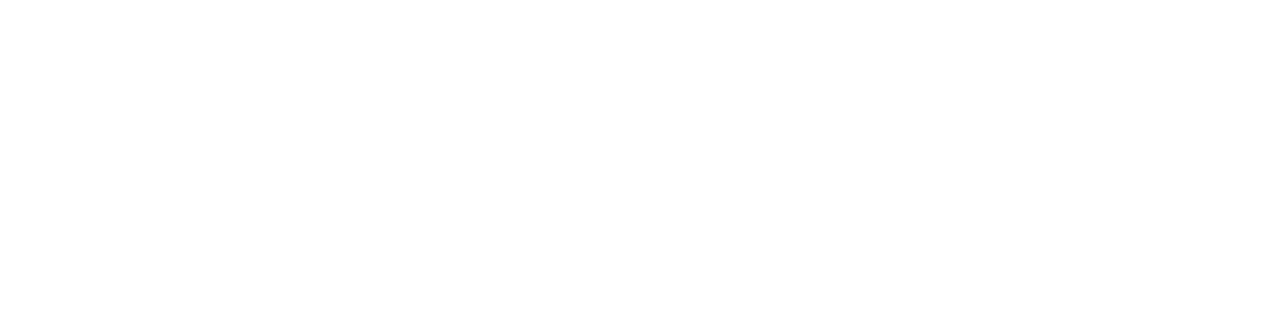
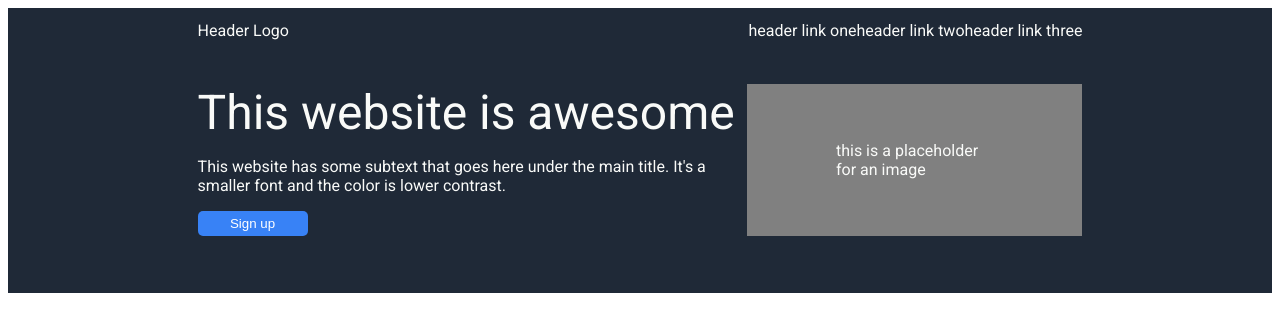
Before and after one commit to nuclrsnke/Landing-Page, a plain HTML site: page index.html in a window 1280 px wide. Drawn offline with Linux system fonts and the light colour scheme.

Commit message:
First section, still incomplete.

```diff
--- a/index.html
+++ b/index.html
@@ -1,11 +1,60 @@
 <!DOCTYPE html>
 <head>
+
+    <link rel="preconnect" href="https://fonts.googleapis.com">
+    <link rel="preconnect" href="https://fonts.gstatic.com" crossorigin>
+    <link href="https://fonts.googleapis.com/css2?family=Roboto&display=swap" rel="stylesheet">
+
     <link rel="stylesheet" type="text/css" href="style.css" media="screen" />
 </head>
 
 
 <body>
+    <div class="firstsection"> <!-- First section -->
 
+        <div class="header">
+            <div class="logo">
+                Header Logo
+            </div>
+
+            <div class="links">
+                <a href="">header link one</a>
+                <a href="">header link two</a>
+                <a href="">header link three</a>
+            </div>
+
+        </div>
+
+        <div class="text">
+            <div class="statementtext">
+                <p class="maintext">This website is awesome</p>
+                <p>This website has some subtext that goes here under the main title. It's a smaller font and the color is lower contrast.</p>
+                <button class="signup">Sign up</button>
+            </div>
+
+            <div class="image">
+                this is a placeholder for an image
+            </div>
+        </div>
+
+
+
+
+    </div>
+
+<div> <!-- Second section -->
+
+</div>
+
+<div> <!-- Third section -->
+
+
+</div>
+
+
+<div> <!--Fourth section -->
+
+</div>
 
 </body>
 
--- a/style.css
+++ b/style.css
@@ -0,0 +1,94 @@
+body {
+    font-family: 'Roboto';
+    color: #F9FAF8;
+}
+
+.firstsection {
+    margin: 0%;
+    padding: 1% 15% 1% 15%;
+    display: flex;
+    flex-direction: column;
+    background-color: #1F2937;
+    color: #F9FAF8;
+}
+
+.links {
+    display: flex;
+    justify-content: space-around;
+}
+
+.header {
+    justify-content: space-between;
+    display: flex;
+}
+
+a:active, a:hover, a:visited, a:link {
+    text-decoration: none;
+    color: #F9FAF8;
+}
+
+.text {
+    margin: 5% 0%;
+    display: flex;
+    flex-direction: row;
+    justify-content: stretch;
+    flex-grow: 0;
+    padding: 0%;
+}
+
+.statementtext {
+    display: flex;
+    flex-direction: column;
+}
+
+.maintext {
+    font-size: 48px;
+    font-weight: extra-bold;
+    color: #F9FAF8;
+    align-items: center;
+    margin: 0px;
+}
+
+.header_secondary {
+    font-size: 18px;
+    color: #E5E7EB;
+}
+
+.header_logo {
+    font-size: 24px;
+    color: #f9faf8;
+}
+
+.image {
+    flex-grow: 2;
+    display: flex;
+    align-items: center;
+    padding: 5% 10%;
+    background-color: grey;
+}
+
+.signup {
+    width: 20%;
+    background-color: #3882F6;
+    border-radius: 5px;
+    border-style: none;
+    color: white;
+    padding: 5px 15px 5px 15px;
+}
+
+.information_header {
+    font-size: 36px;
+    font-weight: extra-bold;
+    color: #1F2937;
+}
+
+.quote_section {
+    background-color: #E5E7EB;
+}
+
+.quote_text {
+    font-size: 36px;
+    font-style: italic;
+    font-weight: light;
+    color: #1F2937;
+}
```
